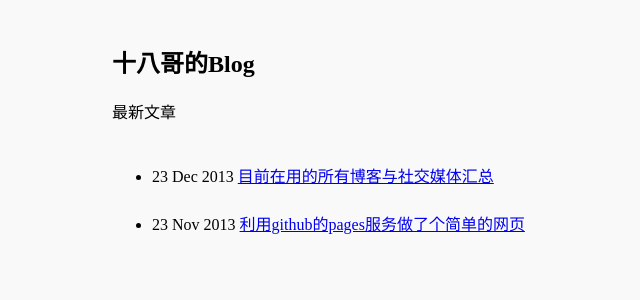
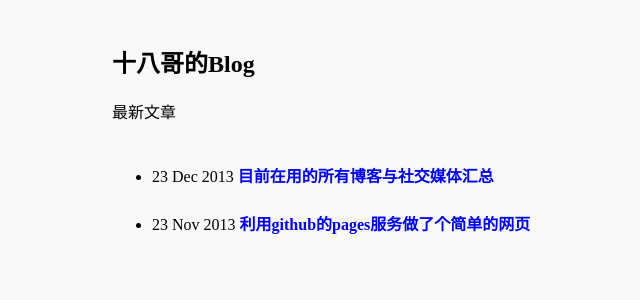
Before and after one commit to cforth/blog, a Jekyll site: the page built from index.html, in a window 1280 px wide. Shown: the top 300 px of the page, without its empty margins (128-768 px from the left). Built offline with Jekyll 4.4.1, drawn with Linux system fonts in a browser that asks for light colours.

Commit message:
修改了链接访问样式

```diff
--- a/_layouts/default.html
+++ b/_layouts/default.html
@@ -11,6 +11,23 @@
     font-family: \5FAE\8F6F\96C5\9ED1;
     background:#f9f9f9;
   }
+
+  a:link {
+    color:#0000FF;
+    font-weight:bold;
+    text-decoration: none;
+  }
+
+  a:visited {
+    color:#0000FF;
+    font-weight:bold;
+    text-decoration: none;
+  }
+
+  a:hover {
+    text-decoration:underline;
+}
+
 </style>
 
 </head>
```
